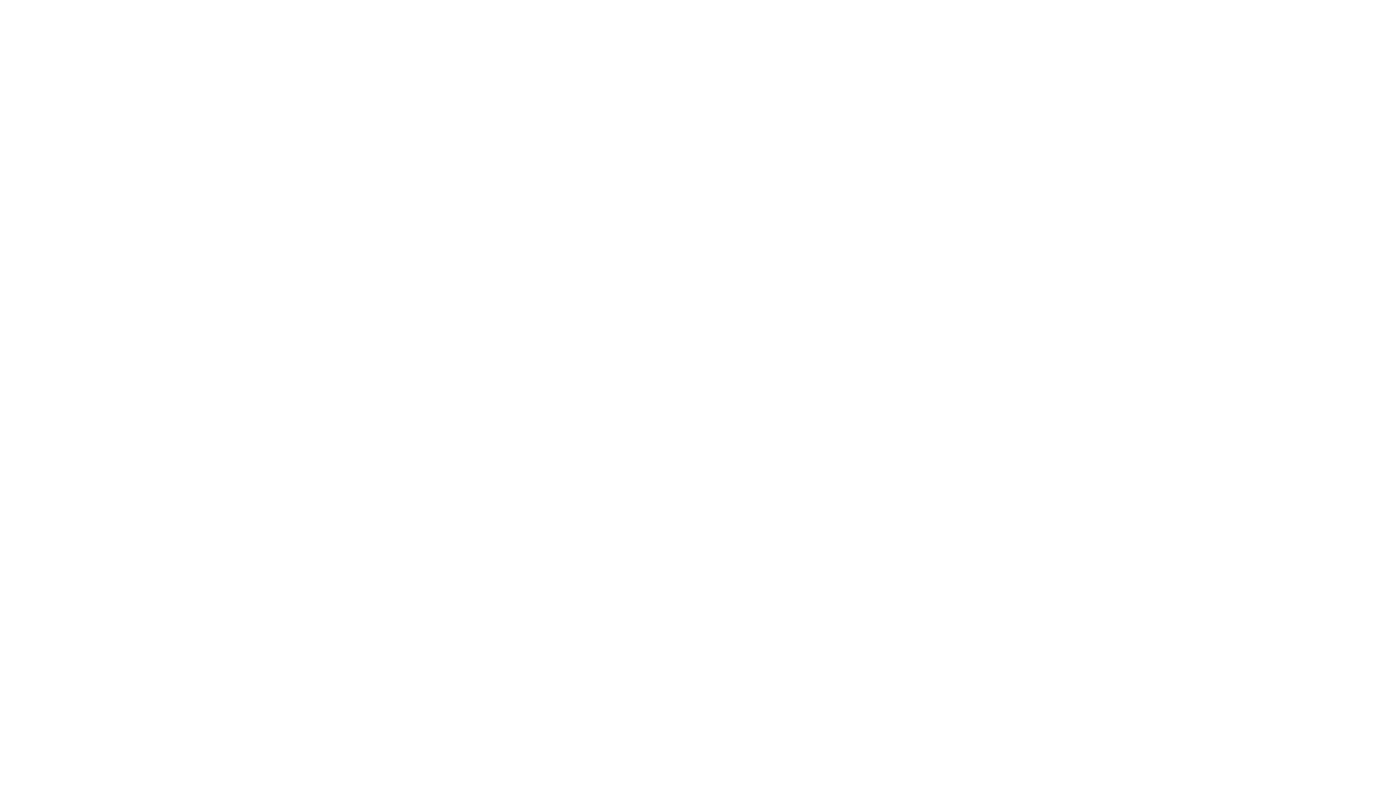
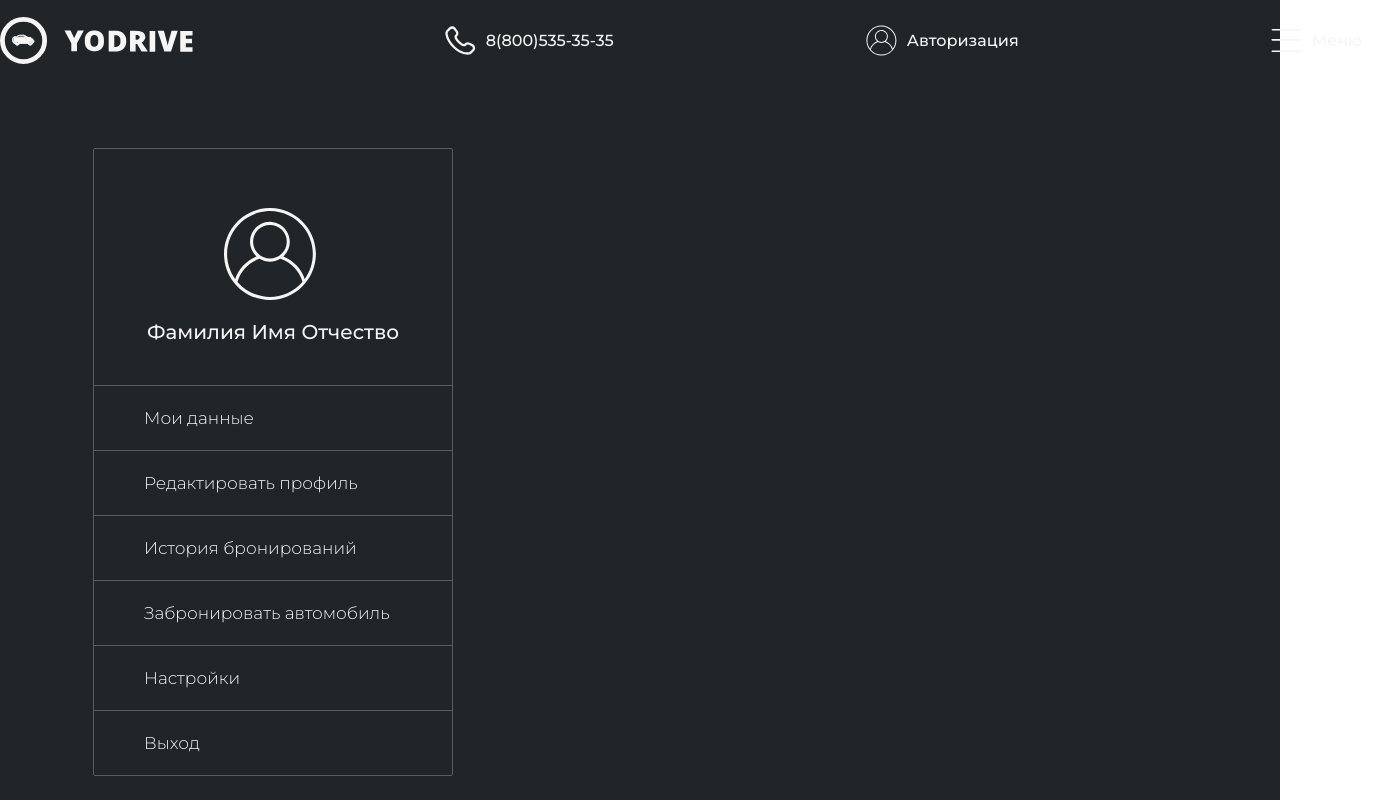
Before and after one commit to YoDrive/Course_Work, a React (Create React App) app in the folder YoCars/yo_cars_client/: page /lkClient in a window 1280 px wide. Before the commit this address had no page. Shown: the top 800 px of the page, 1400 px wide, since content can reach past the window. Built offline with nearby package versions, Linux system fonts and the light colour scheme; a web font is replaced by a local one.

Commit message:
pravki lk perenos header footer
переименовал в лк всячину, вынес хедер и футер в app.tsx теперь надо хедер поправить

```diff
--- a/YoCars/yo_cars_client/src/App.tsx
+++ b/YoCars/yo_cars_client/src/App.tsx
@@ -1,18 +1,22 @@
 import React from 'react'
 import './App.css';
 import HomePage from "./components/homePage/homePage";
-import PrivateOffice from './components/privateOffice/privateOffice';
+import  LKClient  from './components/privateOffice/lkClient';
 import {BrowserRouter, Routes,Route} from "react-router-dom";
+import Header from "../src/components/header/header"
+import Footer from "../src/components/footer/footer"
 
 function App() {
   return (
     <div className="App">
+      <Header/>
       <BrowserRouter>
         <Routes>
         <Route  path="/" element={<HomePage/>} />
-        <Route  path="/PrivateOffice" element={<PrivateOffice/>} />
+        <Route  path="/lkClient" element={<LKClient/>} />
         </Routes>
-        </BrowserRouter>
+      </BrowserRouter>
+      <Footer/>
     </div>
   );
 }
--- a/YoCars/yo_cars_client/src/components/homePage/homePage.tsx
+++ b/YoCars/yo_cars_client/src/components/homePage/homePage.tsx
@@ -3,7 +3,6 @@ import styles from "./homePage.module.css"
 import Intro from "./intro/intro";
 import Autopark from "./autopark/autopark";
 import Contact from "./contact/contact";
-import Footer from '../footer/footer';
 
 export function HomePage() {
 
@@ -12,7 +11,6 @@ export function HomePage() {
             <Intro />
             <Autopark />
             <Contact />
-            <Footer/>
         </div>
     );
 }
--- a/YoCars/yo_cars_client/src/components/homePage/intro/intro.tsx
+++ b/YoCars/yo_cars_client/src/components/homePage/intro/intro.tsx
@@ -1,6 +1,5 @@
 import React from 'react';
 import styles from './intro.module.css';
-import Header from "../../header/header";
 import firstImage from '../../../assets/firstImage.svg';
 import secondImage from '../../../assets/secondImage.svg';
 import thirdImage from '../../../assets/thirdImage.svg';
@@ -9,7 +8,6 @@ export function Intro() {
 
     return (
         <div className={styles.content}>
-            <Header />
             <div className={styles.introInfoContainer}>
                 <div className={styles.introInfo}>
                     <h1 className={styles.title}>YoDrive</h1>
--- /dev/null
+++ b/YoCars/yo_cars_client/src/components/privateOffice/lkClient.module.css
@@ -0,0 +1,3 @@
+.lkClientContainer {
+    text-align: center;
+}
--- /dev/null
+++ b/YoCars/yo_cars_client/src/components/privateOffice/lkClient.tsx
@@ -0,0 +1,14 @@
+import React from 'react';
+import styles from "./lkClient.module.css"
+import Office from './office/office'
+
+export function LKClient() {
+
+    return (
+        <div className={styles.lkClientContainer}>
+            <Office/>
+        </div>
+    );
+}
+
+export default LKClient;
--- a/YoCars/yo_cars_client/src/components/privateOffice/privateOffice.module.css
+++ /dev/null
@@ -1,3 +0,0 @@
-.privateOfficeContainer {
-    text-align: center;
-}
--- a/YoCars/yo_cars_client/src/components/privateOffice/privateOffice.tsx
+++ /dev/null
@@ -1,18 +0,0 @@
-import React from 'react';
-import styles from "./privateOffice.module.css"
-import Footer from '../footer/footer';
-import Header from '../header/header'
-import Office from '../privateOffice/office/office'
-
-export function PrivateOffice() {
-
-    return (
-        <div className={styles.privateOfficeContainer}>
-            <Header/>
-            <Office/>
-            <Footer/>
-        </div>
-    );
-}
-
-export default PrivateOffice;
```
